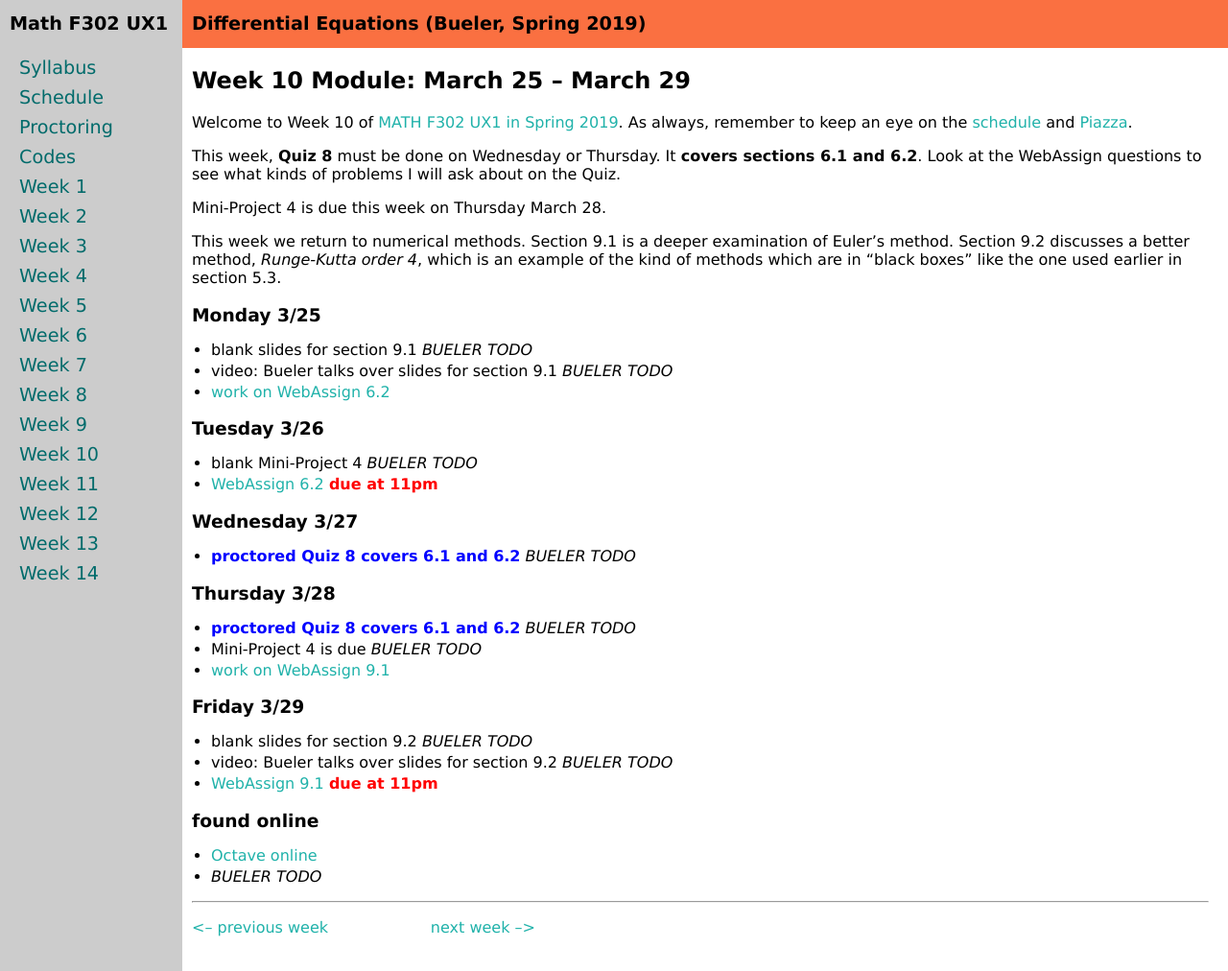
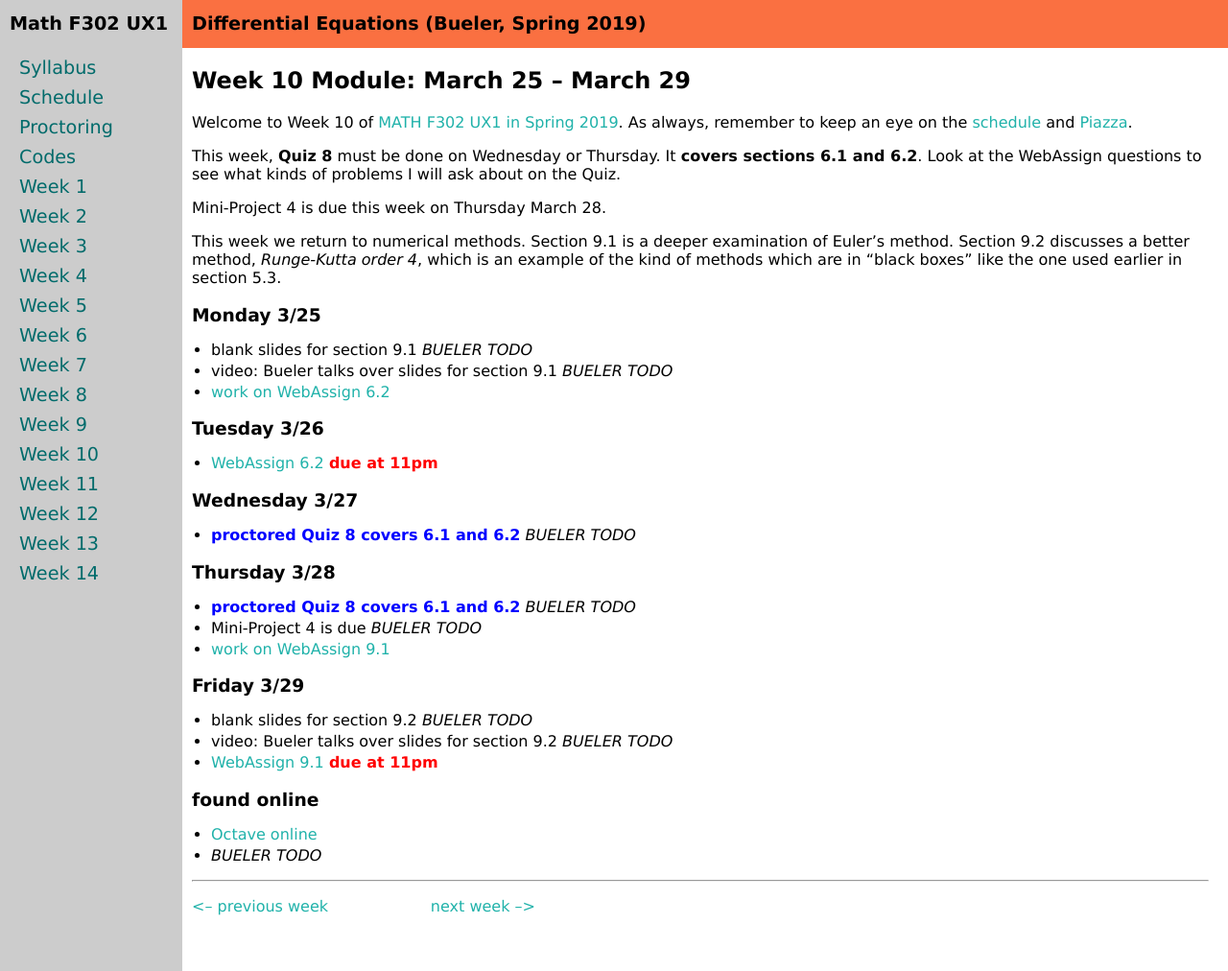
Before and after one commit to bueler/math302, a Jekyll site: the page built from week10.md, in a window 1280 px wide and 1012 px high. Shown: the whole window at 96% size. Built offline with Jekyll 4.4.1, drawn with Linux system fonts in a browser that asks for light colours.

Commit message:
remove stray from copy/paste

```diff
--- a/week10.md
+++ b/week10.md
@@ -19,7 +19,6 @@ This week we return to numerical methods.  Section 9.1 is a deeper examination o
 * [work on WebAssign 6.2](https://www.webassign.net/)
 
 ### Tuesday 3/26
-* blank Mini-Project 4 _BUELER TODO_
 * [WebAssign 6.2](https://www.webassign.net/) <span style="color:red">**due at 11pm**</span>
 
 ### Wednesday 3/27
```
